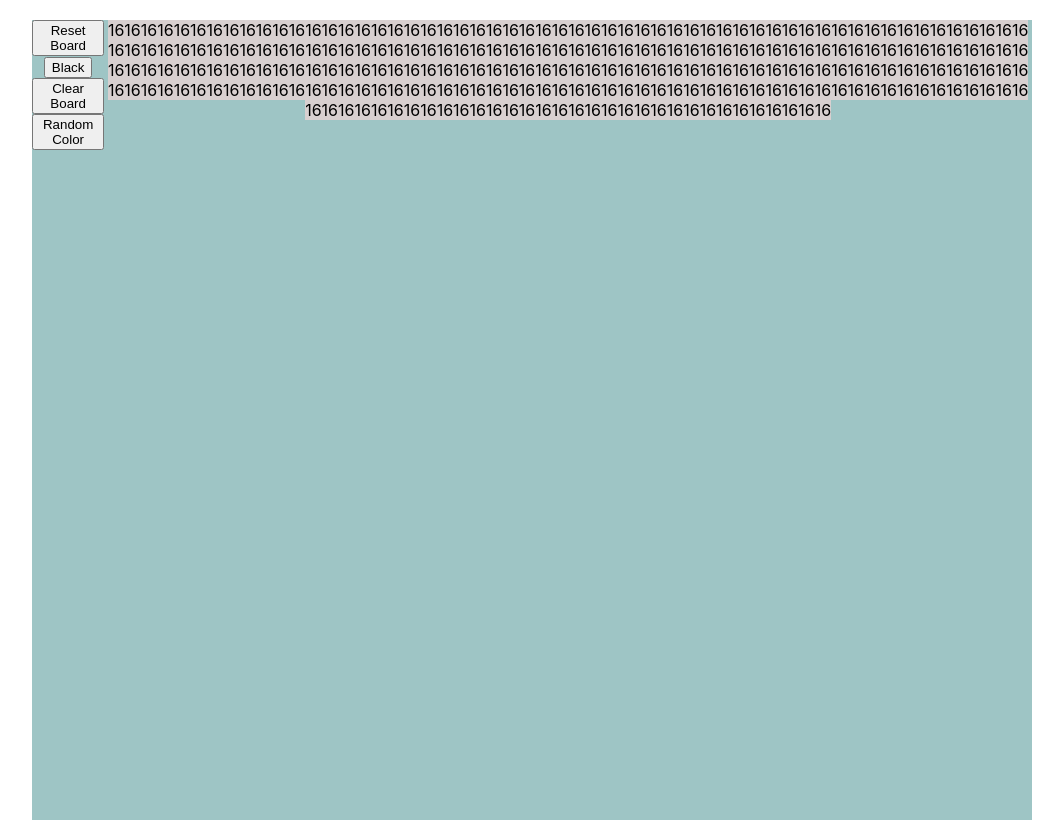
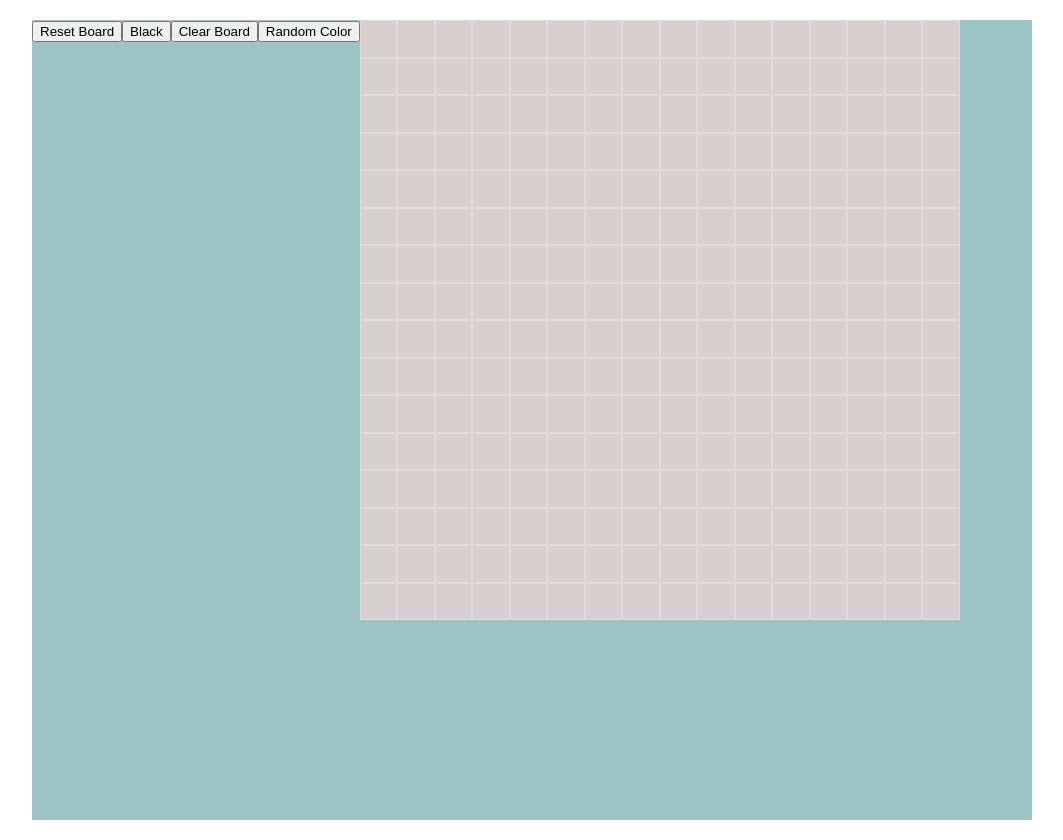
Before and after one commit to TarikPasalic7/etchAsketch, a React (Create React App) app in the folder etchasketch/: page / in a window 1280 px wide. Shown: the whole page, without its empty margins (108-1171 px from the left). Built offline with nearby package versions, Linux system fonts and the light colour scheme; the HTML template or start-up script is replaced by a standard one.

Commit message:
css grid

```diff
--- a/etchasketch/src/App.css
+++ b/etchasketch/src/App.css
@@ -7,7 +7,11 @@
   margin: 20px auto;
 }
 .container{
-  grid-auto-flow: row;
+  display: grid;
+  width: 600px;
+  height: 600px;
+  grid-auto-rows: minmax(min-content, max-content);
+
 
 }
 .white{
@@ -23,5 +27,8 @@
 }
 
 .box{
-  display: inline-block;
+
+
+  border: 1px solid #ddd;
+  text-align: center;
 }
--- a/etchasketch/src/App.js
+++ b/etchasketch/src/App.js
@@ -14,7 +14,9 @@ function App() {
     addBoxElements([]);
     setBoxColor("white");
     let elements=[];
-
+    let divContainer=document.getElementsByClassName("container")[0];
+    divContainer.style.gridTemplateRows=`repeat(${gridNumber},1fr)`;
+    divContainer.style.gridTemplateColumns=`repeat(${gridNumber},1fr)`;
     for (let i = 0; i < gridNumber*gridNumber; i++) {
       const obj={"id":i,
               "isEntered":false
@@ -127,7 +129,7 @@ if(boxColor==="color"){
 
      {boxElements.map((data, index) => {
         //return <Box boxNumber={gridNumber} boxColor={boxColor} isClear={isClear} key={index}/>
-        return (<div /*onMouseEnter={()=>setIsClear([])} / onMouseEnter={()=>isClear[index]=true}*/   onMouseEnter={noEvenet?changeBox(index):null} className={ data.isEntered?` box ${boxColor}`:" white box "} key={data.id}>{gridNumber}</div> )
+        return (<div /*onMouseEnter={()=>setIsClear([])} / onMouseEnter={()=>isClear[index]=true}*/   onMouseEnter={noEvenet?changeBox(index):null} className={ data.isEntered?` box ${boxColor}`:" white box "} key={data.id}></div> )
       })}
 
 
```
